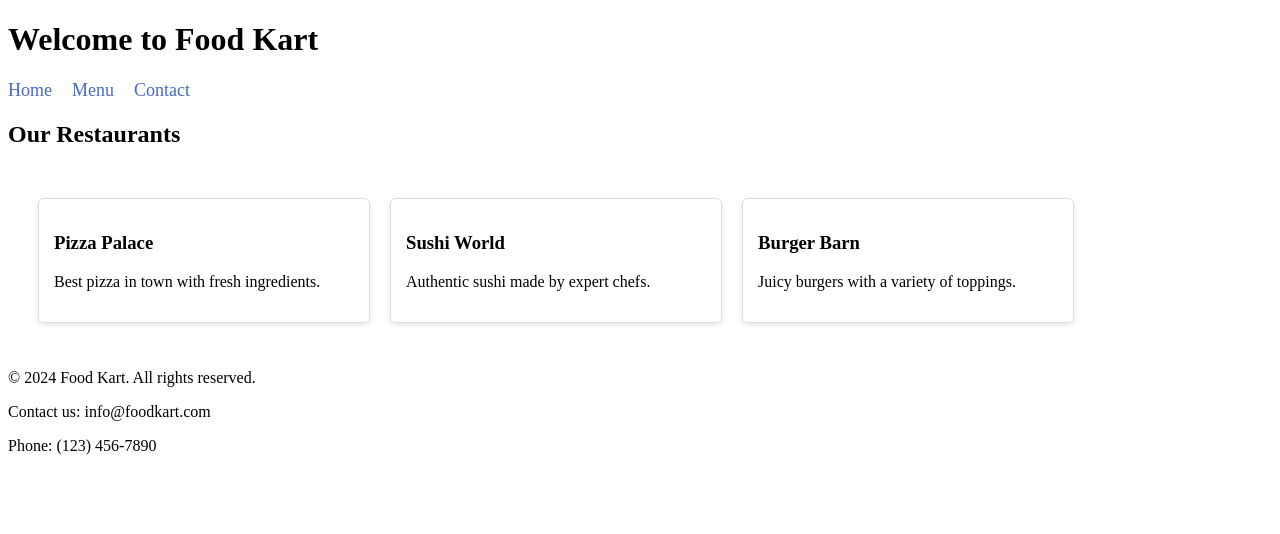
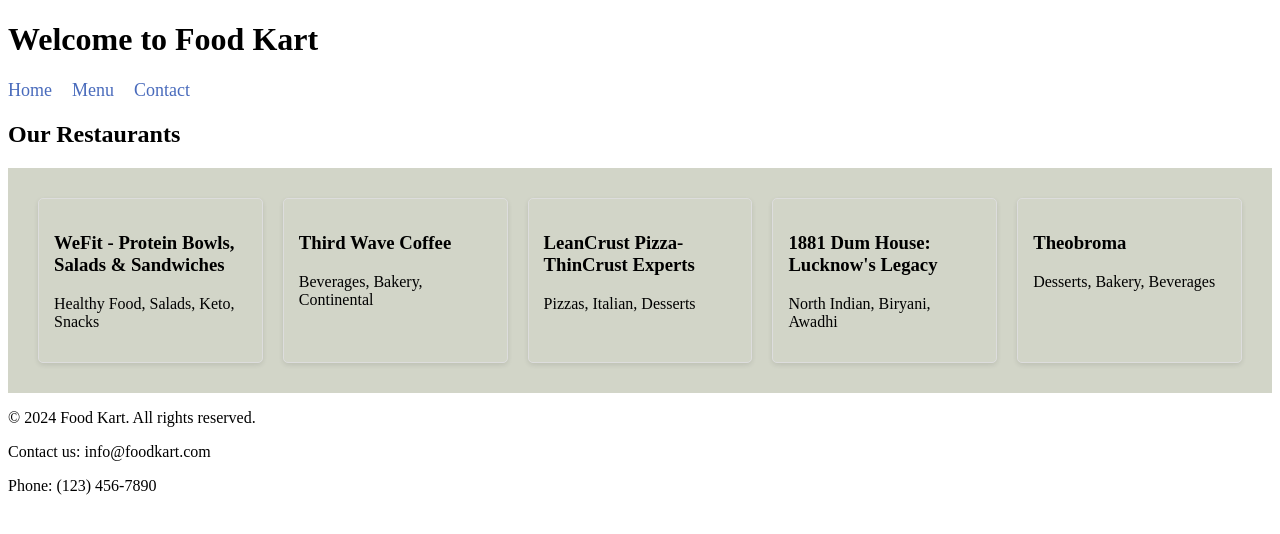
Before and after one commit to harichandanmohanty/FOOD_KART, a React (Vite) app: page / in a window 1280 px wide. Shown: the top 534 px of the page. Built offline with nearby package versions, Linux system fonts and the light colour scheme.

Commit message:
added dynamic content providing data and demo use of props

```diff
--- a/App.js
+++ b/App.js
@@ -1,14 +1,60 @@
 import React from "react";
 import ReactDOM from "react-dom/client";
+
+const data = {
+  dataList: [
+    {
+      info: {
+        id: "643832",
+        name: "WeFit - Protein Bowls, Salads & Sandwiches",
+        cuisines: ["Healthy Food", "Salads", "Keto", "Snacks"],
+      },
+    },
+    {
+      info: {
+        id: "533773",
+        name: "Third Wave Coffee",
+        cuisines: ["Beverages", "Bakery", "Continental"],
+      },
+    },
+    {
+      info: {
+        id: "681612",
+        name: "LeanCrust Pizza- ThinCrust Experts",
+        cuisines: ["Pizzas", "Italian", "Desserts"],
+      },
+    },
+    {
+      info: {
+        id: "1201253",
+        name: "1881 Dum House: Lucknow's Legacy",
+        cuisines: ["North Indian", "Biryani", "Awadhi"],
+      },
+    },
+    {
+      info: {
+        id: "426730",
+        name: "Theobroma",
+        cuisines: ["Desserts", "Bakery", "Beverages"],
+      },
+    },
+  ],
+};
 
 const HeaderComponent = () => {
   return (
     <header>
       <h1>Welcome to Food Kart</h1>
       <nav>
-        <a href="#home" className="nav-element">Home</a>
-        <a href="#menu" className="nav-element">Menu</a>
-        <a href="#contact" className="nav-element">Contact</a>
+        <a href="#home" className="nav-element">
+          Home
+        </a>
+        <a href="#menu" className="nav-element">
+          Menu
+        </a>
+        <a href="#contact" className="nav-element">
+          Contact
+        </a>
       </nav>
     </header>
   );
@@ -21,16 +67,20 @@ const RestaurantComponent = (props) => {
       <p>{props.description}</p>
     </div>
   );
-}
+};
 
 const BodyComponent = () => {
   return (
     <div>
       <h2>Our Restaurants</h2>
-        <div className="restaurant-list">
-          <RestaurantComponent name="Pizza Palace" description="Best pizza in town with fresh ingredients." />
-          <RestaurantComponent name="Sushi World" description="Authentic sushi made by expert chefs." />
-          <RestaurantComponent name="Burger Barn" description="Juicy burgers with a variety of toppings." />
+      <div className="restaurant-list" style={{ backgroundColor: "#d2d5c8" }}>
+        {data.dataList.map((restaurant) => (
+          <RestaurantComponent
+            key={restaurant.info.id}
+            name={restaurant.info.name}
+            description={restaurant.info.cuisines.join(", ")}
+          />
+        ))}
       </div>
     </div>
   );
```
Lines whose indentation alone changed are shown as unchanged.
